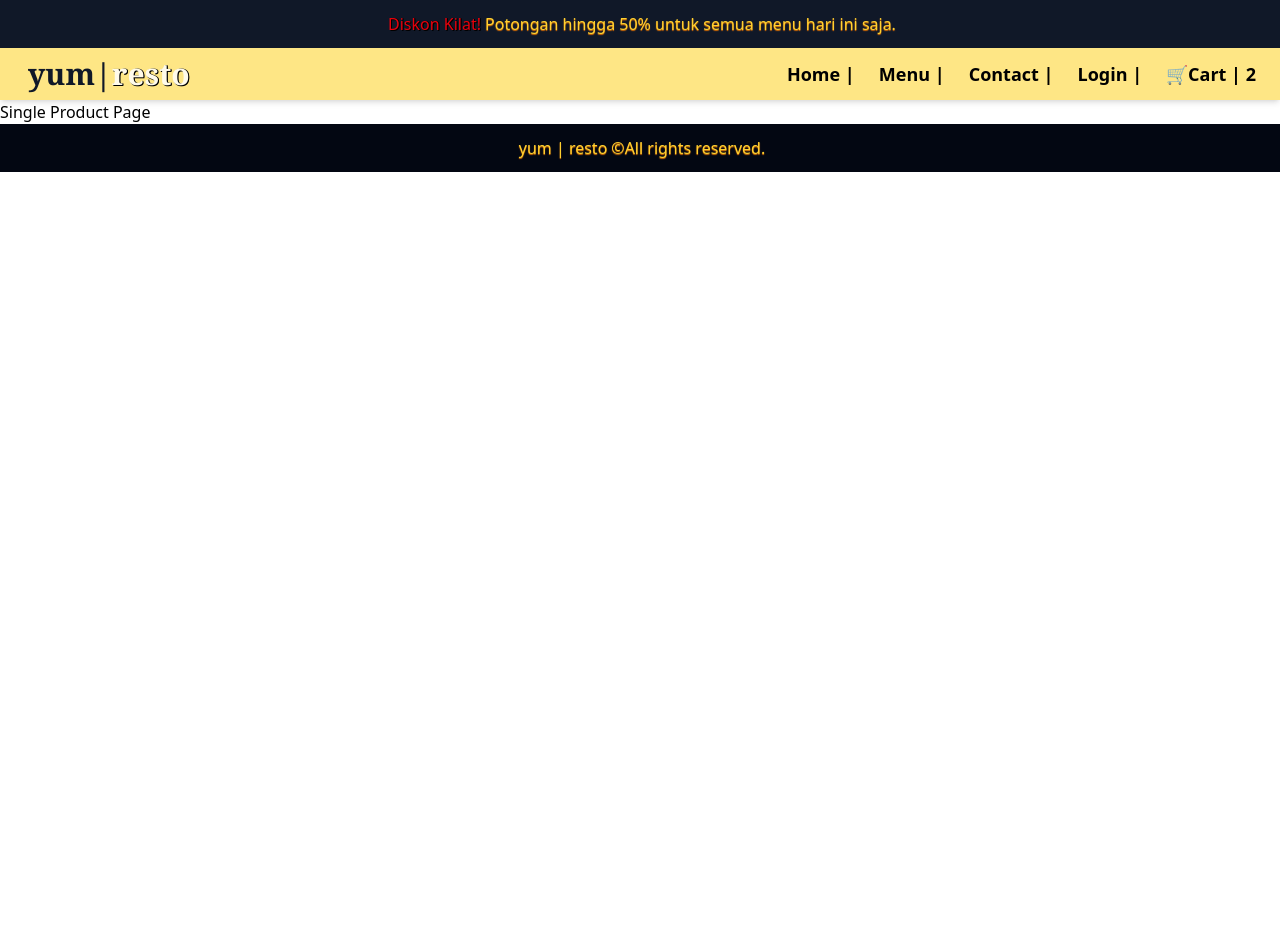
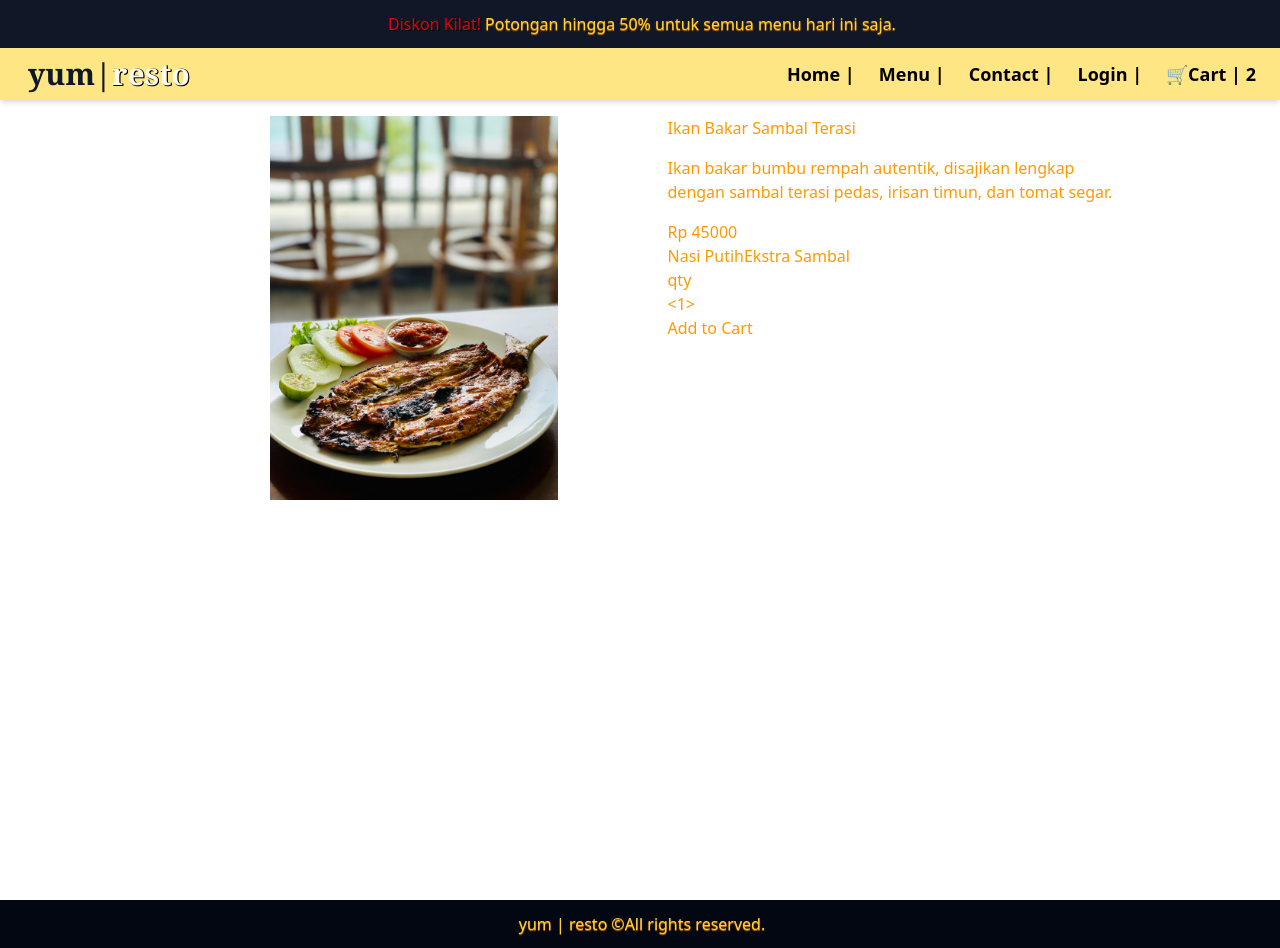
Before and after one commit to pristya/yum-resto, a Next.js app: page /product/1 in a window 1280 px wide. Before the commit the page ends 800 px from the top, so only its background shows below. Built offline with nearby package versions, Linux system fonts and the light colour scheme.

Commit message:
working on the menu page and single product page

```diff
--- a/components/Featured.tsx
+++ b/components/Featured.tsx
@@ -1,14 +1,14 @@
 "use client";
-import featuredProducts from "@/app/data";
+import { featuredProducts } from "@/app/data";
 import Image from "next/image";
+import Link from "next/link";
 import React, { useState } from "react";
 
-const Featured = () => {
+const Featured = ({ isFullPage = false }) => {
 
+  // Filter berdasarkan id, klo tidak akan menampilkan semua
     const favProducts = [1, 3, 5, 6, 8, 16];
-    const displayProducts = featuredProducts.filter((item) => (
-        favProducts.includes(item.id)
-    ));
+    const displayProducts = isFullPage ? featuredProducts : featuredProducts.filter((item) => favProducts.includes(item.id));
 
   return (
     <div className="container mx-auto my-14 px-6">
@@ -19,7 +19,7 @@ const Featured = () => {
       {/* Grid */}
       <div className="grid grid-cols-1 sm:grid-cols-2 md:grid-cols-3 gap-10">
         {displayProducts.map((item) => (
-          <div key={item.id} className="group cursor-pointer">
+          <Link href={`/product/${item.id}`} key={item.id} className="group cursor-pointer block">
             {/* Image Container */}
             <div className="relative w-full h-64 md:h-72 overflow-hidden rounded-2xl shadow-lg transition-all duration-300 group-hover:shadow-2xl">
               <Image
@@ -46,7 +46,7 @@ const Featured = () => {
               </h3>
               <p className="text-sm text-gray-500 line-clamp-2">{item.desc}</p>
             </div>
-          </div>
+          </Link>
         ))}
       </div>
     </div>
--- /dev/null
+++ b/components/Price.tsx
@@ -0,0 +1,39 @@
+import React from "react";
+
+type Props = {
+  price: number;
+  id: number;
+  options?: { title: string; additionalPrice: number }[];
+};
+
+const Price = ({ price, id, options }: Props) => {
+  return (
+    <div>
+      <h2>Rp {price}</h2>
+
+      {/* Option Container */}
+      <div className="">
+        {options?.map(option => (
+            <button key={option.title}>{option.title}</button>
+        ))}
+      </div>
+
+      {/* Quantity */}
+      <div>
+        <div>
+            <span>qty</span>
+            <div>
+                <button>{'<'}</button>
+                <button>1</button>
+                <button>{'>'}</button>
+            </div>
+        </div>
+
+        {/* Cart */}
+        <button>Add to Cart</button>
+      </div>
+    </div>
+  );
+};
+
+export default Price;
--- a/components/Slider.tsx
+++ b/components/Slider.tsx
@@ -51,7 +51,7 @@ const Slider = () => {
         <div className="flex gap-4">
           <Link
             href={"/menu"}
-            className="bg-amber-400 hover:bg-gray-900 text-white font-bold py-4 px-10 rounded-sm transition-all duration-300 transform hover:scale-105 shadow-lg shadow-amber-400/20 text-shadow-xs text-shadow-gray-900"
+            className="bg-amber-400 hover:bg-amber-200 text-white font-bold py-4 px-10 rounded-sm transition-all duration-300 transform hover:scale-105 shadow-lg shadow-amber-400/20 text-shadow-xs text-shadow-gray-900"
           >
             Pesan Sekarang
           </Link>
--- a/src/app/data.ts
+++ b/src/app/data.ts
@@ -6,12 +6,12 @@ type Product = {
   desc?: string;
   img: string;
   price: number;
-    options?: {title: string; additionalPrice: number }[];
+  options?: { title: string; additionalPrice: number }[];
 };
 
 type Products = Product[];
 
-const featuredProducts: Products = [
+export const featuredProducts: Products = [
   {
     id: 1,
     title: "Ikan Bakar Sambal Terasi",
@@ -20,8 +20,8 @@ const featuredProducts: Products = [
     price: 45000,
     options: [
       { title: "Nasi Putih", additionalPrice: 5000 },
-            { title: "Ekstra Sambal", additionalPrice: 3000 }
-        ]
+      { title: "Ekstra Sambal", additionalPrice: 3000 },
+    ],
   },
   {
     id: 2,
@@ -31,8 +31,8 @@ const featuredProducts: Products = [
     price: 85000,
     options: [
       { title: "Medium Rare", additionalPrice: 0 },
-            { title: "Well Done", additionalPrice: 0 }
-        ]
+      { title: "Well Done", additionalPrice: 0 },
+    ],
   },
   {
     id: 3,
@@ -40,9 +40,7 @@ const featuredProducts: Products = [
     desc: "Nasi goreng bumbu pilihan dengan topping telur mata sapi, sate ayam, dan tumisan daging lada hitam.",
     img: "/menu/main course/nasi goreng.jpg",
     price: 35000,
-        options: [
-            { title: "Ekstra Telur", additionalPrice: 5000 }
-        ]
+    options: [{ title: "Ekstra Telur", additionalPrice: 5000 }],
   },
   {
     id: 4,
@@ -52,8 +50,8 @@ const featuredProducts: Products = [
     price: 28000,
     options: [
       { title: "Paha", additionalPrice: 0 },
-            { title: "Dada", additionalPrice: 0 }
-        ]
+      { title: "Dada", additionalPrice: 0 },
+    ],
   },
   {
     id: 5,
@@ -61,9 +59,7 @@ const featuredProducts: Products = [
     desc: "Pasta spaghetti dengan saus tomat daging cincang yang melimpah dan taburan keju parmesan.",
     img: "/menu/main course/spaghetti.jpg",
     price: 32000,
-        options: [
-            { title: "Ekstra Keju", additionalPrice: 7000 }
-        ]
+    options: [{ title: "Ekstra Keju", additionalPrice: 7000 }],
   },
   {
     id: 6,
@@ -71,9 +67,7 @@ const featuredProducts: Products = [
     desc: "Pasta creamy dengan campuran daging asap (smoked beef) dan bumbu khas Italia yang gurih.",
     img: "/menu/main course/carbonara.jpg",
     price: 38000,
-        options: [
-            { title: "Ekstra Smoked Beef", additionalPrice: 8000 }
-        ]
+    options: [{ title: "Ekstra Smoked Beef", additionalPrice: 8000 }],
   },
   {
     id: 7,
@@ -83,8 +77,8 @@ const featuredProducts: Products = [
     price: 25000,
     options: [
       { title: "Roasted Sesame Dressing", additionalPrice: 0 },
-            { title: "Mayonnaise", additionalPrice: 0 }
-        ]
+      { title: "Mayonnaise", additionalPrice: 0 },
+    ],
   },
   {
     id: 8,
@@ -94,8 +88,8 @@ const featuredProducts: Products = [
     price: 15000,
     options: [
       { title: "Isi 3 Pcs", additionalPrice: 0 },
-            { title: "Isi 6 Pcs", additionalPrice: 12000 }
-        ]
+      { title: "Isi 6 Pcs", additionalPrice: 12000 },
+    ],
   },
   {
     id: 9,
@@ -103,9 +97,7 @@ const featuredProducts: Products = [
     desc: "Camilan pisang goreng krispi yang cocok dinikmati bersama kopi atau teh hangat.",
     img: "/menu/appetizer/pisang goreng.jpg",
     price: 12000,
-        options: [
-            { title: "Ekstra Cokelat", additionalPrice: 3000 }
-        ]
+    options: [{ title: "Ekstra Cokelat", additionalPrice: 3000 }],
   },
   {
     id: 10,
@@ -115,8 +107,8 @@ const featuredProducts: Products = [
     price: 18000,
     options: [
       { title: "Saus Sambal", additionalPrice: 0 },
-            { title: "Saus Keju", additionalPrice: 5000 }
-        ]
+      { title: "Saus Keju", additionalPrice: 5000 },
+    ],
   },
   {
     id: 11,
@@ -124,9 +116,7 @@ const featuredProducts: Products = [
     desc: "Minuman segar tradisional dengan cendol, santan gurih, gula aren, dan topping kacang merah.",
     img: "/menu/dessert/es cendol.jpg",
     price: 15000,
-        options: [
-            { title: "Tambah Es Serut", additionalPrice: 2000 }
-        ]
+    options: [{ title: "Tambah Es Serut", additionalPrice: 2000 }],
   },
   {
     id: 12,
@@ -134,9 +124,7 @@ const featuredProducts: Products = [
     desc: "Perpaduan teh hijau Jepang premium dengan susu segar dingin yang sangat creamy.",
     img: "/menu/drink/matcha latte.jpg",
     price: 22000,
-        options: [
-            { title: "Less Sugar", additionalPrice: 0 }
-        ]
+    options: [{ title: "Less Sugar", additionalPrice: 0 }],
   },
   {
     id: 13,
@@ -144,9 +132,7 @@ const featuredProducts: Products = [
     desc: "Teh Thailand asli dengan campuran susu kental manis, memiliki aroma yang khas dan segar.",
     img: "/menu/drink/thai tea.jpg",
     price: 18000,
-        options: [
-            { title: "Large Size", additionalPrice: 5000 }
-        ]
+    options: [{ title: "Large Size", additionalPrice: 5000 }],
   },
   {
     id: 14,
@@ -154,9 +140,7 @@ const featuredProducts: Products = [
     desc: "Minuman teh segar dengan perasan jeruk lemon asli dan irisan lemon segar.",
     img: "/menu/drink/lemon tea.jpg",
     price: 12000,
-        options: [
-            { title: "Tanpa Es Batu", additionalPrice: 0 }
-        ]
+    options: [{ title: "Tanpa Es Batu", additionalPrice: 0 }],
   },
   {
     id: 15,
@@ -164,9 +148,7 @@ const featuredProducts: Products = [
     desc: "Pilihan jus dari buah-buahan segar pilihan seperti alpukat, jambu, dan jeruk.",
     img: "/menu/drink/jus buah.jpg",
     price: 15000,
-        options: [
-            { title: "Tanpa Gula", additionalPrice: 0 }
-        ]
+    options: [{ title: "Tanpa Gula", additionalPrice: 0 }],
   },
   {
     id: 16,
@@ -174,10 +156,18 @@ const featuredProducts: Products = [
     desc: "Es krim chocolate lembut dengan tekstur yang padat, cocok sebagai hidangan penutup.",
     img: "/menu/dessert/es krim.jpg",
     price: 20000,
-        options: [
-            { title: "Tambah Topping Cokelat", additionalPrice: 3000 }
-        ]
-    }
+    options: [{ title: "Tambah Topping Cokelat", additionalPrice: 3000 }],
+  },
 ];
 
-export default featuredProducts;
+export const singleProduct: Product = {
+  id: 1,
+  title: "Ikan Bakar Sambal Terasi",
+  desc: "Ikan bakar bumbu rempah autentik, disajikan lengkap dengan sambal terasi pedas, irisan timun, dan tomat segar.",
+  img: "/menu/main course/ikan bakar.jpg",
+  price: 45000,
+  options: [
+    { title: "Nasi Putih", additionalPrice: 5000 },
+    { title: "Ekstra Sambal", additionalPrice: 3000 },
+  ],
+};
--- a/src/app/menu/page.tsx
+++ b/src/app/menu/page.tsx
@@ -1,8 +1,11 @@
 import React from "react";
+import Featured from "../../../components/Featured";
 
 const MenuPage = () => {
     return (
-        <div>Menu Page </div>
+        <main className="">
+            <Featured isFullPage={true} />
+        </main>
     );
 };
 
--- a/src/app/product/[id]/page.tsx
+++ b/src/app/product/[id]/page.tsx
@@ -1,9 +1,33 @@
+import { singleProduct } from "@/app/data";
+import Image from "next/image";
 import React from "react";
+import Price from "../../../../components/Price";
 
 const SingleProductPage = () => {
-    return (
-        <div>Single Product Page</div>
-    );
+  return (
+    <div className="p-4 lg: px-20 xl:px-40 h-screen flex flex-col justify-around text-amber-500 md:flex-row">
+      {singleProduct.img && (
+        <div className="relative w-full h-1/2">
+          <Image
+            src={singleProduct.img}
+            alt=""
+            className="object-contain"
+            fill
+          />
+        </div>
+      )}
+
+      <div className="h-1/2 flex flex-col gap-4">
+        <h1>{singleProduct.title}</h1>
+        <p>{singleProduct.desc}</p>
+        <Price
+          price={singleProduct.price}
+          id={singleProduct.id}
+          options={singleProduct.options}
+        />
+      </div>
+    </div>
+  );
 };
 
 export default SingleProductPage;
```
Lines whose indentation alone changed are shown as unchanged.
